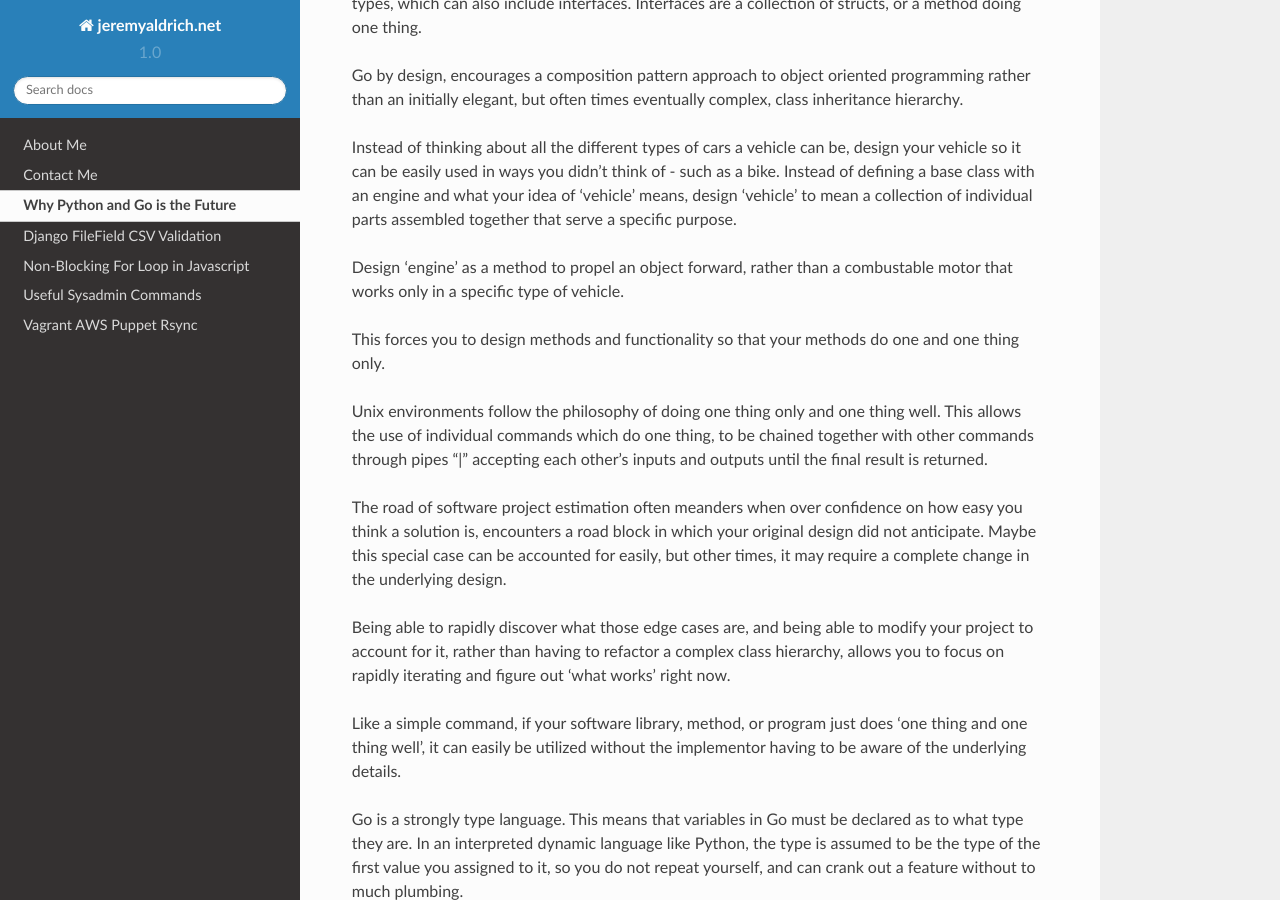
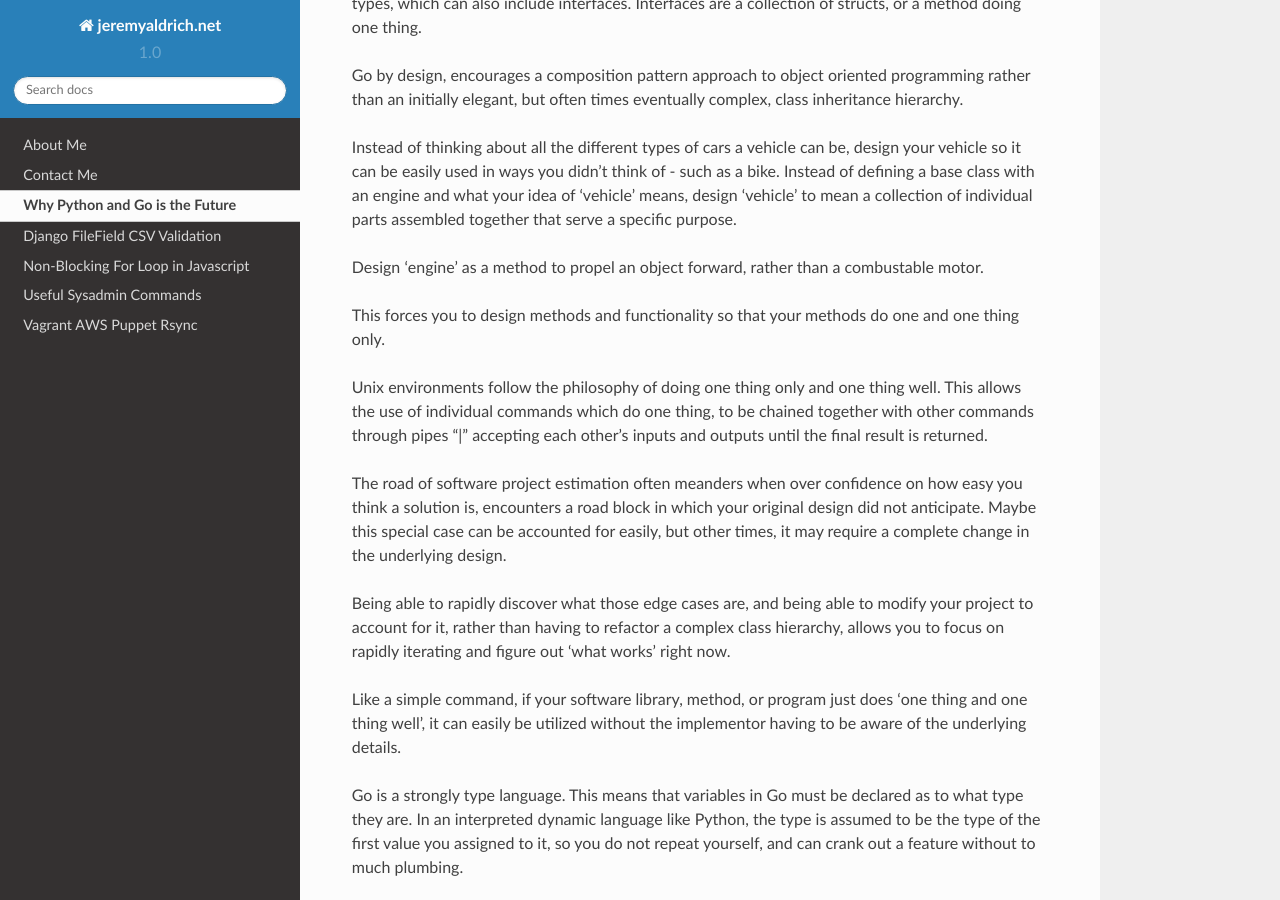
Before and after one commit to jeraldrich/blog, a Sphinx documentation site: the page built from docs/python_go_future.rst, in a window 1280 px wide and 900 px high, scrolled down 744 px. Built offline with Sphinx 7.4.7 and the Read the Docs theme 2.0.0, drawn with Linux system fonts in a browser that asks for light colours.

Commit message:
post update

```diff
--- a/docs/python_go_future.rst
+++ b/docs/python_go_future.rst
@@ -23,7 +23,7 @@ Go by design, encourages a composition pattern approach to object oriented progr
 
 Instead of thinking about all the different types of cars a vehicle can be, design your vehicle so it can be easily used in ways you didn't think of - such as a bike. Instead of defining a base class with an engine and what your idea of 'vehicle' means, design 'vehicle' to mean a collection of individual parts assembled together that serve a specific purpose.
 
-Design 'engine' as a method to propel an object forward, rather than a combustable motor that works only in a specific type of vehicle.
+Design 'engine' as a method to propel an object forward, rather than a combustable motor.
 
 This forces you to design methods and functionality so that your methods do one and one thing only.
 
```
